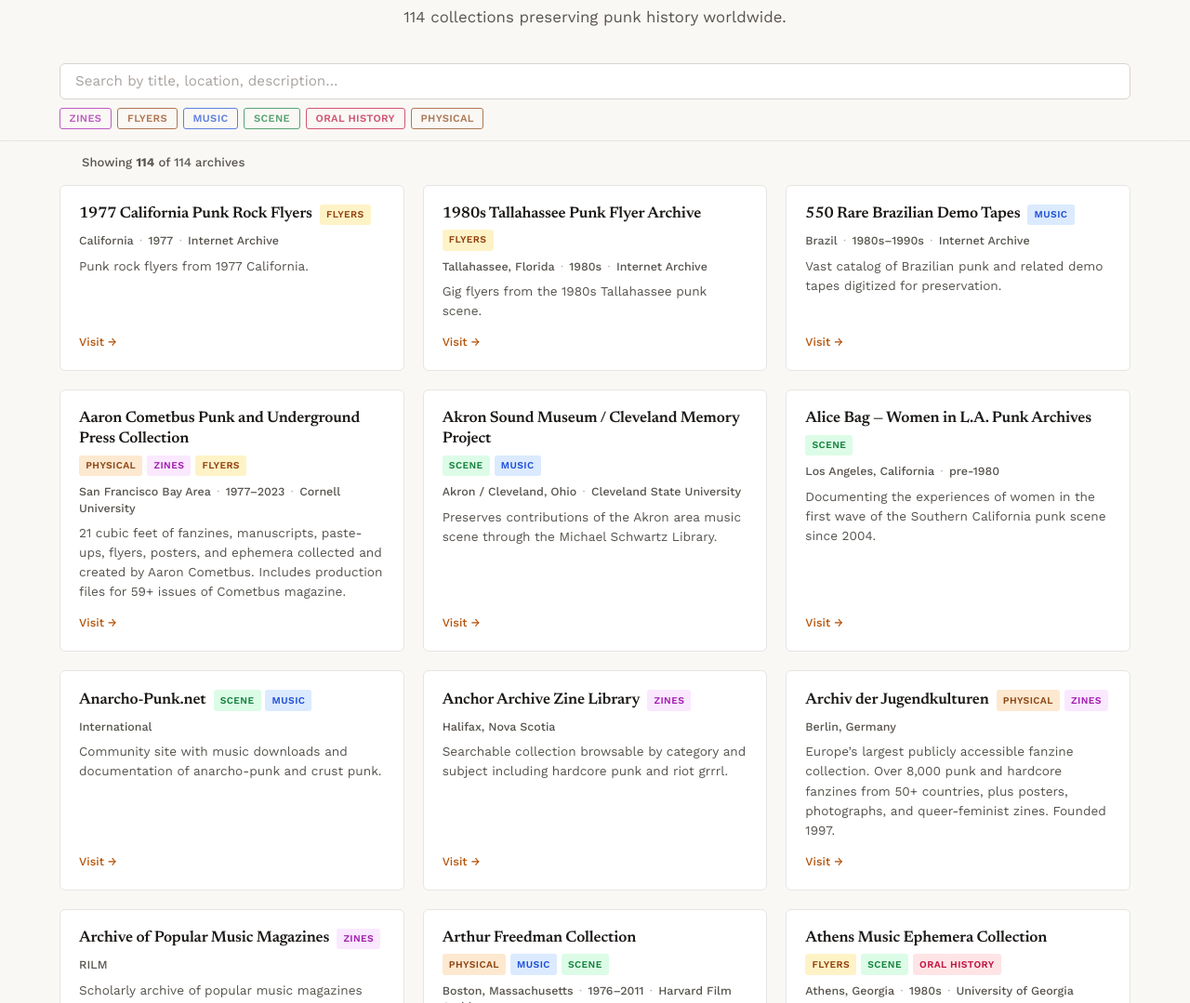
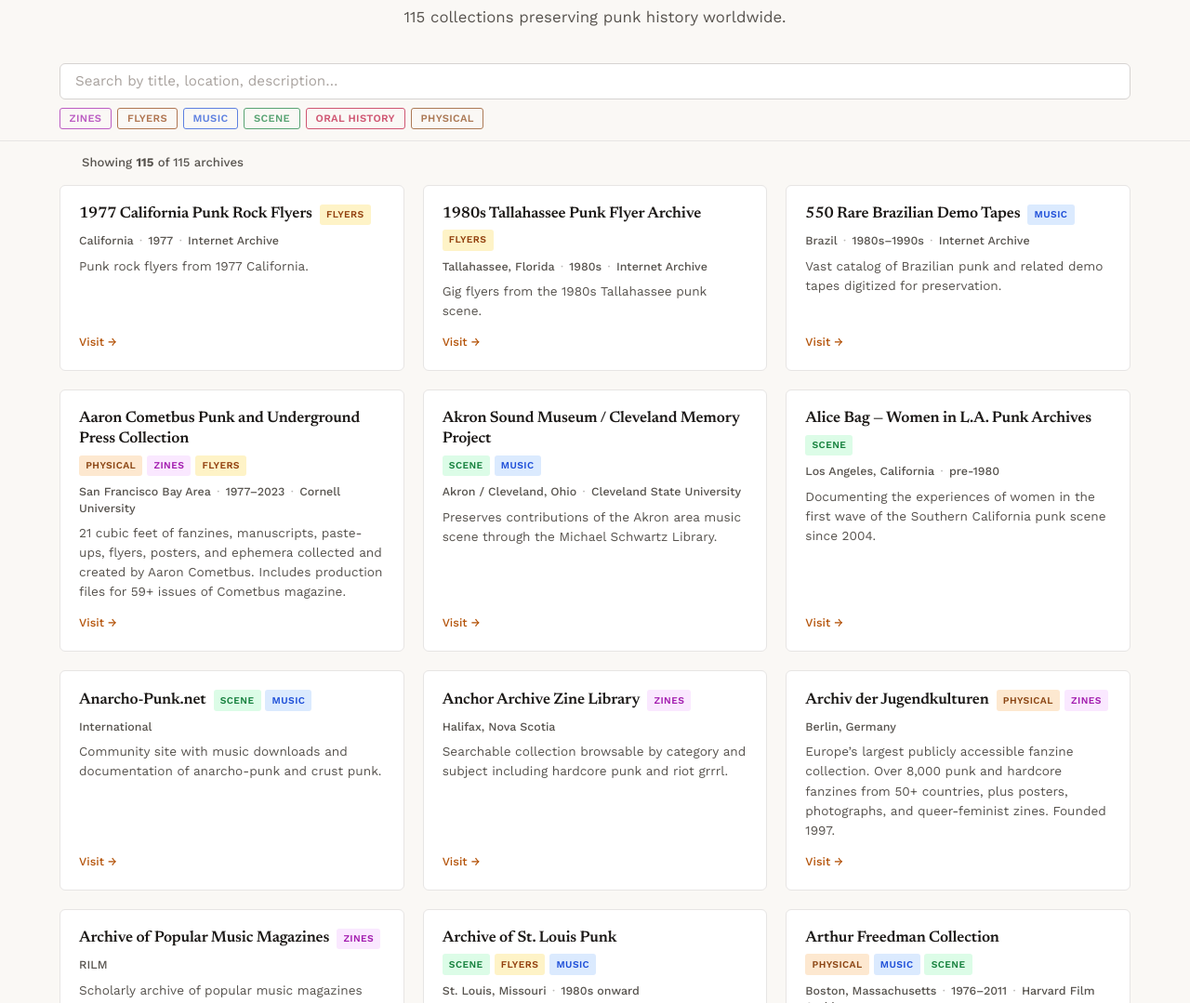
Before and after one commit to smorello87/punk-archiving-toolkit, a plain HTML site: page archives.html in a window 1280 px wide. Shown: the part 150-1229 px from the top of the page at 93% size. Drawn offline with nearby package versions, Linux system fonts and the light colour scheme.

Commit message:
Add Archive of St. Louis Punk to archives directory
Expands the catalog to 115 entries with a community-run Omeka archive
documenting the St. Louis punk scene through flyers, band promo
materials, and scene publications.

Co-Authored-By: Claude Opus 4.7 (1M context) <noreply@anthropic.com>

```diff
--- a/archives.html
+++ b/archives.html
@@ -4,9 +4,9 @@
   <meta charset="UTF-8">
   <meta name="viewport" content="width=device-width, initial-scale=1.0">
   <title>Digital Punk Archives Directory — The Punk Archiving Toolkit</title>
-  <meta name="description" content="A browsable directory of 114 punk archives worldwide.">
+  <meta name="description" content="A browsable directory of 115 punk archives worldwide.">
   <meta property="og:title" content="Digital Punk Archives Directory">
-  <meta property="og:description" content="A browsable directory of 114 punk archives worldwide.">
+  <meta property="og:description" content="A browsable directory of 115 punk archives worldwide.">
   <meta property="og:type" content="website">
   <meta property="og:url" content="https://eastbaypunkda.com/toolkit/archives.html">
   <meta name="twitter:card" content="summary">
@@ -507,7 +507,7 @@
 <!-- HERO -->
 <header class="hero">
   <h1>Digital Punk Archives Directory</h1>
-  <p class="subtitle">114 collections preserving punk history worldwide.</p>
+  <p class="subtitle">115 collections preserving punk history worldwide.</p>
 </header>
 
 <!-- SEARCH / FILTER BAR -->
@@ -528,7 +528,7 @@
 <!-- RESULTS -->
 <main id="directory">
   <div class="results-bar">
-    <p class="results-count">Showing <strong id="count">114</strong> of 114 archives</p>
+    <p class="results-count">Showing <strong id="count">115</strong> of 115 archives</p>
   </div>
   <div class="card-grid" id="grid"></div>
   <p class="empty-state" id="empty" hidden>No archives match your search. Try a different term or clear your filters.</p>
@@ -558,6 +558,7 @@ var ARCHIVES = [
   {title:"Anchor Archive Zine Library",url:"https://anchorarchive.org/",scene:"Halifax, Nova Scotia",description:"Searchable collection browsable by category and subject including hardcore punk and riot grrrl.",cats:["zines"]},
   {title:"Archiv der Jugendkulturen",url:"https://www.jugendkulturen.de/english.html",scene:"Berlin, Germany",description:"Europe\u2019s largest publicly accessible fanzine collection. Over 8,000 punk and hardcore fanzines from 50+ countries, plus posters, photographs, and queer-feminist zines. Founded 1997.",cats:["physical","zines"]},
   {title:"Archive of Popular Music Magazines",url:"https://www.rilm.org/rapmm/",inst:"RILM",description:"Scholarly archive of popular music magazines including punk-related publications.",cats:["zines"]},
+  {title:"Archive of St. Louis Punk",url:"https://stlpunkarchive.omeka.net/",scene:"St. Louis, Missouri",years:"1980s onward",description:"Community archive on Omeka documenting the St. Louis punk scene through flyers, band promo packs, scene publications like Metro the Tabloid, and artifacts contributed by local musicians and collectors.",cats:["scene","flyers","music"]},
   {title:"Arthur Freedman Collection",url:"https://harvardfilmarchive.org/collections/arthur-freedman-collection",scene:"Boston, Massachusetts",years:"1976\u20132011",inst:"Harvard Film Archive",description:"Over 2,000 hours of filmed punk performances and 1,500 audio recordings from Boston clubs including the Rathskeller, the Channel, and Cantone\u2019s.",cats:["physical","music","scene"]},
   {title:"Athens Music Ephemera Collection",url:"https://sclfind.libs.uga.edu/sclfind/view?docId=ead/ms4301.xml",scene:"Athens, Georgia",years:"1980s",inst:"University of Georgia",description:"Posters and ephemera from the Athens music scene, primarily from the 40 Watt Club. Accompanied by oral history interviews documenting the development of Athens as a punk and indie center.",cats:["flyers","scene","oral-history"]},
   {title:"Austin Texas Punk Archive (Visual Vitriol)",url:"https://austinpunk.wordpress.com/",scene:"Austin, Texas",description:"Visual history of Austin punk flyers, photographs, fanzines, record art, and posters.",cats:["flyers","zines"]},
```
Also changed, not shown: index.html (+2 -2 lines), 1 other file.
